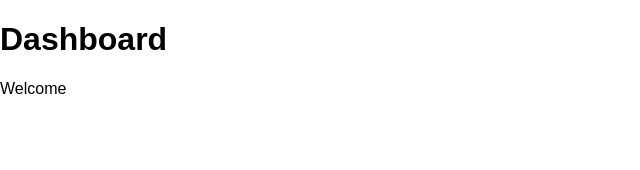
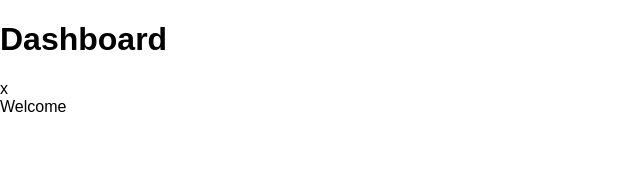
Before and after one commit to Ian8829/react16Egg, a React (Create React App) app: page / in a window 1280 px wide. Shown: the top 170 px of the page, without its empty margins (0-640 px from the left). Built offline with nearby package versions, Linux system fonts and the light colour scheme.

Commit message:
Render Elements Outside the current react tree using Portals in React16 2

```diff
--- a/src/usePortal.js
+++ b/src/usePortal.js
@@ -2,15 +2,46 @@ import React, { Component } from 'react';
 import ReactDOM from 'react-dom';
 import './App.css';
 
+class Overlay extends Component {
+  constructor(props) {
+    super(props);
+    this.overlayContainer = document.createElement('div');
+    document.body.appendChild(this.overlayContainer);
+  }
+
+  componentWillUnmount() {
+    document.body.removeChild(this.overlayContainer);
+  }
+
+  render() {
+    return ReactDOM.createPortal(
+      <div className="overlay">
+        <span onClick={this.props.onClose}>x</span>
+        {this.props.children}
+      </div>,
+      this.overlayContainer
+    );
+  }
+}
+
 class Portal extends Component {
+  constructor(props) {
+    super(props);
+    this.state = { overlayActive: true };
+  }
+
+  closeOverlay = () => {
+    this.setState({ overlayActive: false });
+  };
+
   render() {
     return (
       <div>
         <h1>Dashboard</h1>
-        {ReactDOM.createPortal(
-          <div className="overlay">Welcome</div>,
-          document.getElementById('portal-container')
-        )}
+        {this.state.overlayActive &&
+        <Overlay onClose={this.closeOverlay}>
+          <div>Welcome</div>
+        </Overlay>}
       </div>
     );
   }
```
